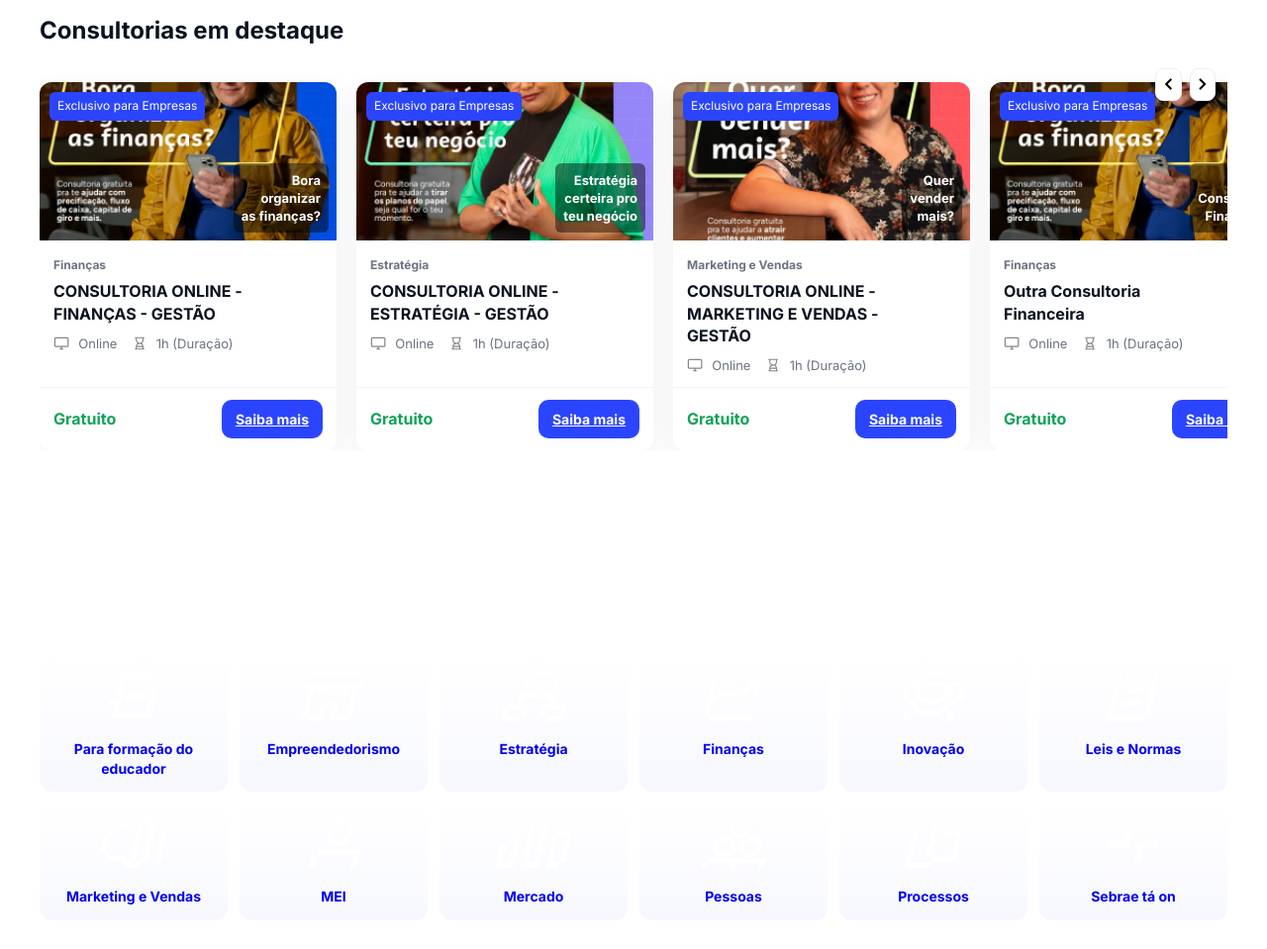
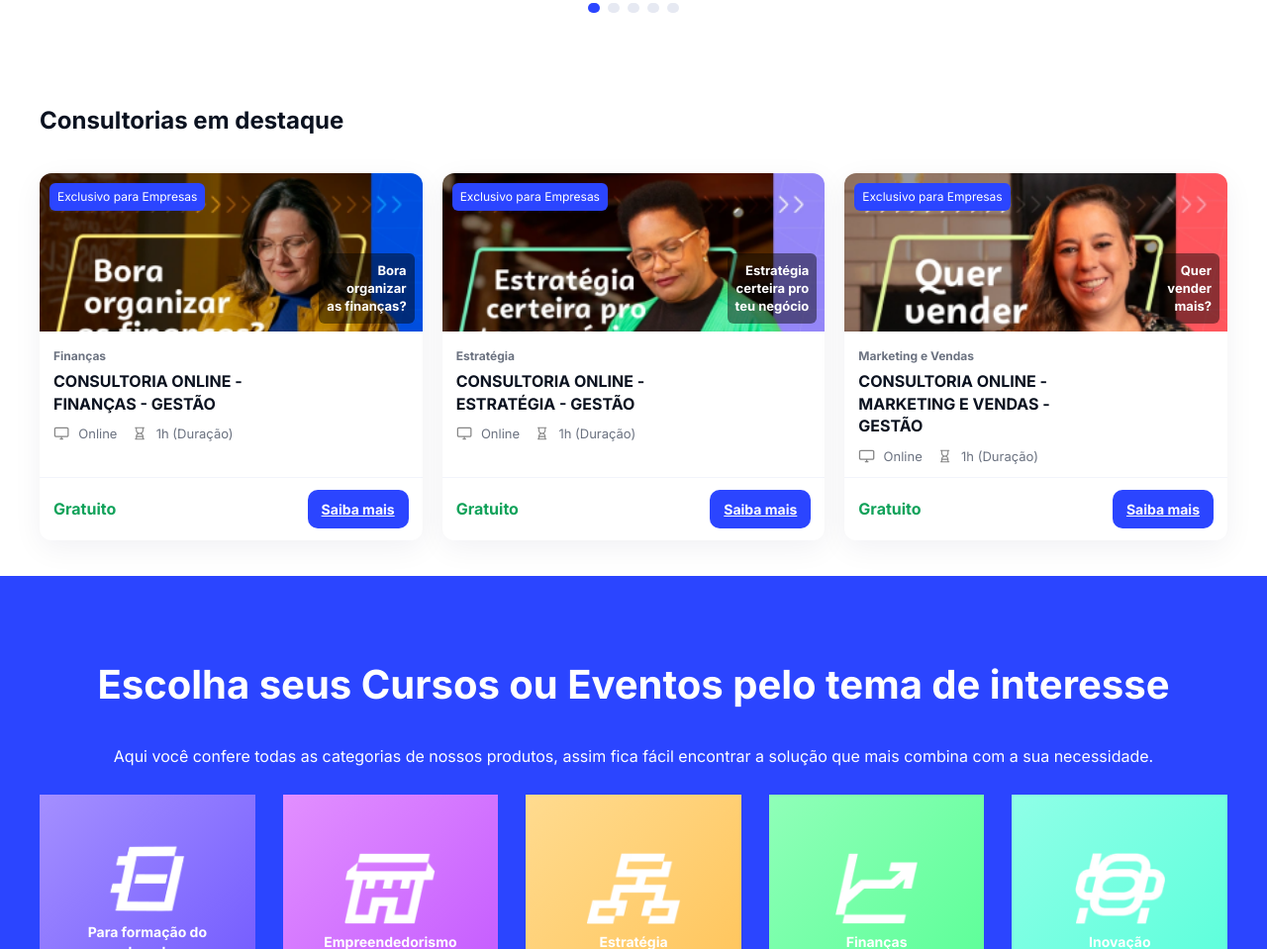
Before and after one commit to uEduardoReis/autohtml-project, a plain HTML site: page index.html in a window 1280 px wide. Shown: the part 1841-2800 px from the top of the page at 99% size. Drawn offline with Linux system fonts and the light colour scheme.

Commit message:
Interface corrigida

```diff
--- a/index.html
+++ b/index.html
@@ -15,8 +15,9 @@
 <body>
     <header class="site-header">
         <div class="container">
-            <a href="#" class="site-logo" aria-label="Página inicial Sebrae RS">
-                <img class="conhe-a-a-plataforma-oficial-de-produtos-do-sebrae-rs" src="img/conhe-a-a-plataforma-oficial-de-produtos-do-sebrae-rs0.png" alt="Logo Sebrae RS"/>
+            <div class="header-inner"> <a href="#" class="site-logo" aria-label="Página inicial Sebrae RS">
+                    <img class="conhe-a-a-plataforma-oficial-de-produtos-do-sebrae-rs"
+                        src="img/conhe-a-a-plataforma-oficial-de-produtos-do-sebrae-rs0.png" alt="Logo Sebrae RS" />
             </a>
 
             <div class="header-actions">
@@ -37,6 +38,7 @@
                         <p class="text-small">Nenhum produto no seu carrinho.</p>
                     </div>
                 </div>
+                </div>
 
                 <div class="header-buttons">
                     <button class="btn btn--outline">Login</button>
@@ -49,7 +51,8 @@
     <main>
         <section class="hero-section">
             <div class="container">
-                <div class="hero-content">
+                <div class="hero-inner">
+                    <div class="hero-content">
                     <h1 class="heading-1">Apoio pra todas as fases do teu<br />negócio</h1>
                     <p class="subtitle text-white mb-medium">Cursos, consultorias, e-books e muito conteúdo pra apoiar a tua jornada, não importa<br />o desafio.</p>
                     <form class="search-form">
@@ -63,6 +66,7 @@
                 <div class="hero-image">
                     <img class="apoio-imagem-png" src="img/apoio-imagem-png0.png" alt="Mulher usando notebook e sorrindo" />
                 </div>
+            </div>
             </div>
         </section>
 
@@ -101,7 +105,7 @@
                 <p class="subtitle">Veja nossos cursos mais procurados e encontre o que o seu negócio precisa.</p>
             </header>
 
-            <div class="carousel" id="coursesCarousel">
+            <div class="carousel" id="coursesCarousel" data-carousel>
                 <div class="carousel__controls">
                     <button class="carousel__button carousel__button--prev" aria-label="Curso anterior"><i class="fas fa-chevron-left"></i></button>
                     <button class="carousel__button carousel__button--next" aria-label="Próximo curso"><i class="fas fa-chevron-right"></i></button>
@@ -252,16 +256,11 @@
         </section>
 
         <section class="consultancies-section container py-medium">
-             <header class="mb-large">
+            <header class="mb-large">
                 <h2 class="heading-2">Consultorias em destaque</h2>
             </header>
 
             <div class="carousel" id="consultanciesCarousel">
-                <div class="carousel__controls">
-                    <button class="carousel__button carousel__button--prev" aria-label="Consultoria anterior"><i class="fas fa-chevron-left"></i></button>
-                    <button class="carousel__button carousel__button--next" aria-label="Próxima consultoria"><i class="fas fa-chevron-right"></i></button>
-                </div>
-
                 <div class="carousel__viewport">
                     <div class="carousel__track consultancies__track">
                         <div class="carousel__slide">
@@ -345,32 +344,6 @@
                                 </div>
                             </div>
                         </div>
-                         <div class="carousel__slide">
-                            <div class="course-card">
-                               <div class="course-card__figure">
-                                    <img class="course-card__image" src="img/consultoria-online-finan-as-gest-o0.png" alt="Consultoria Finanças Exemplo"/>
-                                    <span class="course-card__badge">Exclusivo para Empresas</span>
-                                    <div class="image-text-overlay">Outra<br/>Consultoria<br/>Financeira</div>
-                               </div>
-                               <div class="course-card__content">
-                                   <span class="course-card__category">Finanças</span>
-                                   <h3 class="course-card__title">Outra Consultoria<br/>Financeira</h3>
-                                   <div class="course-card__details">
-                                       <div class="course-card__detail-item">
-                                           <img src="img/component-410.svg" alt="" />
-                                           <span>Online</span>
-                                       </div>
-                                        <div class="course-card__detail-item">
-                                           <img src="img/component-411.svg" alt="" />
-                                           <span>1h (Duração)</span>
-                                       </div>
-                                   </div>
-                               </div>
-                               <div class="course-card__footer">
-                                   <span class="course-card__price">Gratuito</span>
-                                   <a href="#" class="btn btn--primary">Saiba mais</a>
-                               </div>
-                           </div>
                        </div>
                     </div>
                  </div>
@@ -438,7 +411,8 @@
         </section>
 
         <section class="help-section">
-             <div class="help-image-container">
+            <div class="help-inner">
+                <div class="help-image-container">
                  <img src="img/aqui-pra-ajudar-aspect-ratio-570-720-png0.png" alt="Mulher sorrindo e apontando"/>
              </div>
              <div class="help-content">
@@ -513,6 +487,7 @@
                      </div>
                  </div>
              </div>
+        </div>
         </section>
 
         <section class="portal-section">
--- a/style.css
+++ b/style.css
@@ -102,7 +102,7 @@ body{
 }
 
 /* hero image */
-.hero-image img{max-width:420px; width:100%; display:block; border-radius:16px; box-shadow: 0 20px 50px rgba(15,30,80,0.25)}
+.hero-image img {max-width: 420px; width: 100%; display: block;}
 
 /* spacing utility */
 .py-large{padding:48px 0}
@@ -112,8 +112,13 @@ body{
 
 /* category cards */
 .category-grid{display:grid; grid-template-columns:repeat(3,1fr); gap:18px}
-.category-card{display:block; position:relative; overflow:hidden; border-radius:10px;}
-.category-card img{width:100%; height:240px; object-fit:cover; display:block}
+.category-card{display:block; position:relative; overflow:hidden; ;height: 100%;}
+.category-card__image {
+  width: 100%;
+  height: 100%;
+  object-fit: cover;
+  display: block
+}
 .category-card__title-overlay{position:absolute; left:12px; bottom:12px; background:linear-gradient(90deg,#6b46ff,#ff6b6b); padding:6px 12px; border-radius:6px}
 .category-card__title{color:#fff; margin:0; font-size:16px}
 
@@ -143,14 +148,98 @@ body{
 .course-card__price{color:#11a25a; font-weight:800}
 
 /* indicators */
-.carousel__indicators{display:flex; gap:8px; margin-top:12px}
+.carousel__indicators{display:flex; gap:8px; margin-top:12px; justify-content: center;}
+.carousel__indicator.active {background: var(--primary);}
 .carousel__indicator{width:10px; height:10px; border-radius:10px; background:#e6e9f2; border:0}
 
 /* themes */
-.themes-grid{display:grid; grid-template-columns:repeat(6,1fr); gap:12px; margin-top:18px}
-.theme-card{display:flex; gap:10px; align-items:center; flex-direction:column; text-decoration:none; padding:14px; border-radius:12px; background:linear-gradient(180deg,#ffffff,#f7f8ff); text-align:center}
-.theme-card__icon{height:52px}
+.themes-section header {text-align: center;}
+.themes-section .heading-2 {font-size: 40px;}
+.themes-grid{display:grid; grid-template-columns:repeat(5,1fr); gap:28px; margin-top:18px}
+.theme-card{display:flex;
+            align-items:center;
+            flex-direction:column;
+            text-decoration:none;
+            padding:14px;
+            border-radius:0;
+            text-align:center;
+            color: #fff;
+            aspect-ratio: 1 / 1;
+            justify-content: center;
+}
+.theme-card__icon{height:72px}
 .theme-card__title{margin:8px 0 0; font-size:14px}
+.themes-section {
+  background: var(--primary);
+}
+
+.themes-grid a.theme-card:nth-child(1) {
+  background: linear-gradient(135deg, #a48fff, #6f57ff);
+}
+
+.themes-grid a.theme-card:nth-child(2) {
+  background: linear-gradient(135deg, #e28fff, #c257ff);
+}
+
+.themes-grid a.theme-card:nth-child(3) {
+  background: linear-gradient(135deg, #ffdb8f, #ffc357);
+}
+
+.themes-grid a.theme-card:nth-child(4) {
+  background: linear-gradient(135deg, #8fffb8, #57ff95);
+}
+
+.themes-grid a.theme-card:nth-child(5) {
+  background: linear-gradient(135deg, #8fffe7, #57ffda);
+}
+
+.themes-grid a.theme-card:nth-child(6) {
+  background: linear-gradient(135deg, #a48fff, #6f57ff);
+}
+
+.themes-grid a.theme-card:nth-child(7) {
+  background: linear-gradient(135deg, #ff8f8f, #ff5757);
+}
+
+.themes-grid a.theme-card:nth-child(8) {
+  background: linear-gradient(135deg, #8fceff, #57b0ff);
+}
+
+.themes-grid a.theme-card:nth-child(9) {
+  background: linear-gradient(135deg, #8fffe7, #57ffda);
+}
+
+.themes-grid a.theme-card:nth-child(10) {
+  background: linear-gradient(135deg, #ff8fef, #ff57ea);
+}
+
+.themes-grid a.theme-card:nth-child(11) {
+  background: linear-gradient(135deg, #ffb88f, #ff9557);
+}
+
+.themes-grid a.theme-card:nth-child(12) {
+  background: linear-gradient(135deg, #ff8f8f, #ff5757);
+}
+
+#consultanciesCarousel .course-card__image {
+  object-position: center top;
+}
+
+
+#consultanciesCarousel .carousel__track {
+  display: grid;
+  grid-template-columns: repeat(3, 1fr);
+  transform: none !important;
+}
+
+#consultanciesCarousel .carousel__viewport {
+  overflow: visible;
+}
+
+#consultanciesCarousel .carousel__slide {
+  min-width: auto;
+  flex-basis: auto;
+}
 
 /* help */
 .help-inner{display:grid; grid-template-columns:380px 1fr; gap:28px; align-items:center}
```
